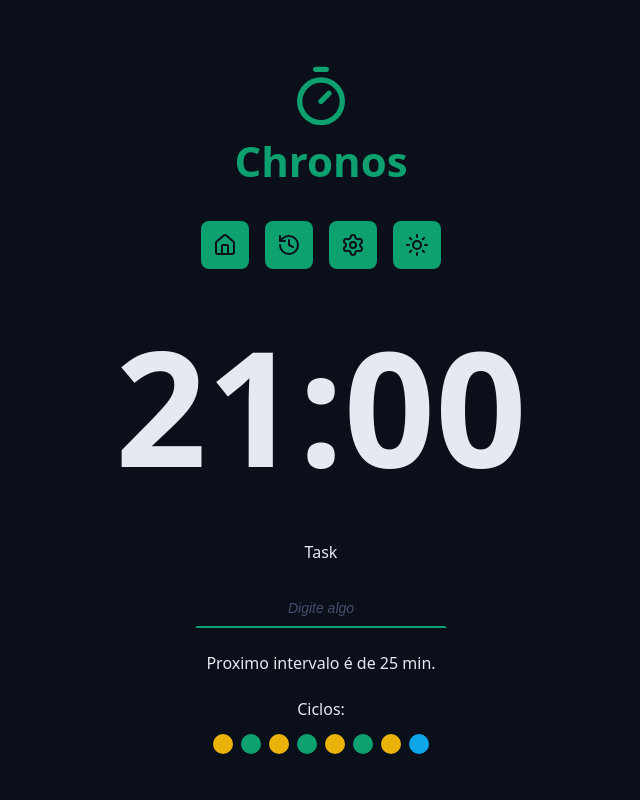
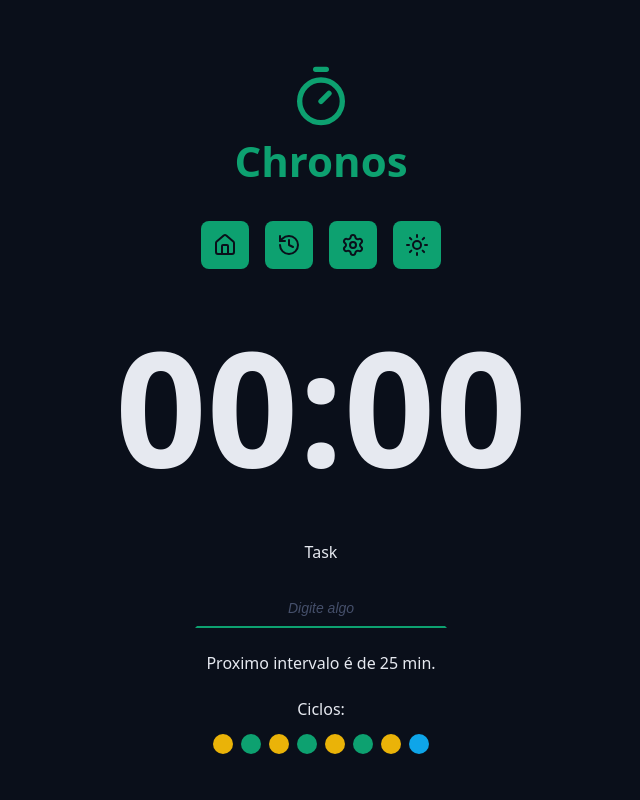
Before and after one commit to guilherdrk/chronos-pomodoro, a React (Vite) app: page / in a window 1280 px wide. Shown: the top 800 px of the page, without its empty margins (319-959 px from the left). Built offline with nearby package versions, Linux system fonts and the light colour scheme.

Commit message:
Formatando segundos em minutos e segundos(MM:SS ou 00:00)

```diff
--- a/src/components/MainForm/index.tsx
+++ b/src/components/MainForm/index.tsx
@@ -7,6 +7,7 @@ import type { TaskModel } from "../../models/TaskModel"
 import { useTaskContext } from "../../contexts/TaskContext/useTaskContext"
 import { getNextCycle } from "../../utils/getNextCycle"
 import { getNextCycleType } from "../../utils/getNextCycleType"
+import { formatSecondsToMinutes } from "../../utils/formatSecondsToMinutes"
 
 export const MainForm = (() => {
 
@@ -48,7 +49,7 @@ export const MainForm = (() => {
         activeTask: newTask,
         currentCycle: nextCycle,
         secondsRemaining: secondsRemaining, //conferir
-        formatedSecondsRemaining: '00:00', //conferir
+        formatedSecondsRemaining: formatSecondsToMinutes(secondsRemaining), //conferir
         tasks: [...prevState.tasks, newTask],
 
       }
--- a/src/contexts/TaskContext/initialTaskState.ts
+++ b/src/contexts/TaskContext/initialTaskState.ts
@@ -3,7 +3,7 @@ import type { TaskStateModel } from "../../models/TaskStateModel";
 export const initialTaskState: TaskStateModel = {
   tasks: [],
   secondsRemaining: 0,
-  formatedSecondsRemaining: '21:00',
+  formatedSecondsRemaining: '00:00',
   activeTask: null,
   currentCycle: 0, // 1, 2, 3 ... 8 => 1
   config: {
--- /dev/null
+++ b/src/utils/formatSecondsToMinutes.ts
@@ -0,0 +1,5 @@
+export const formatSecondsToMinutes = ((seconds:number) => {
+  const minutes = String(Math.floor(seconds / 60)).padStart(2, '0');
+  const secondsMod = String(Math.floor(seconds % 60)).padStart(2, '0');
+  return `${minutes}:${secondsMod}`;
+})
```
